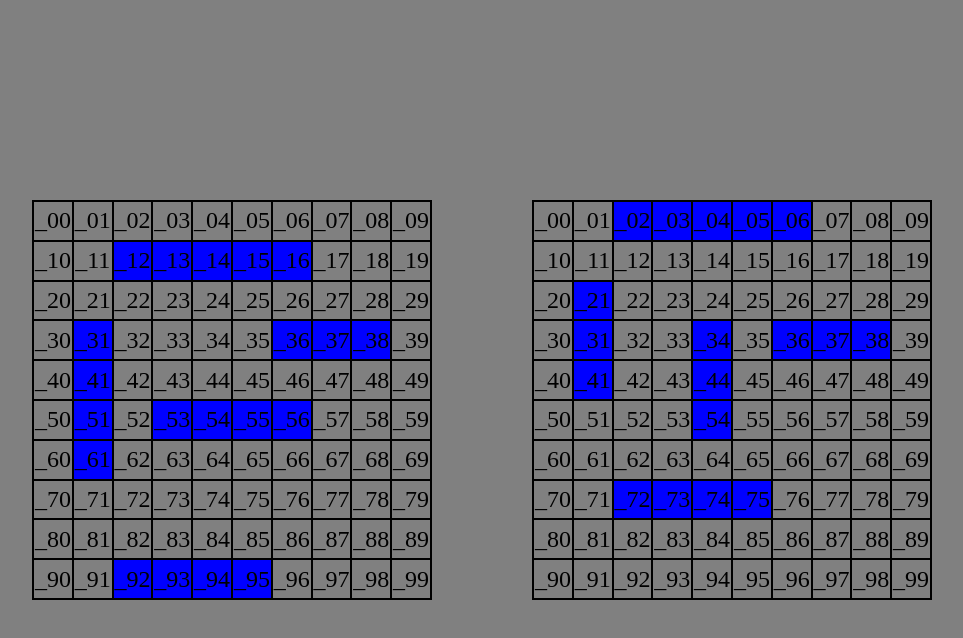
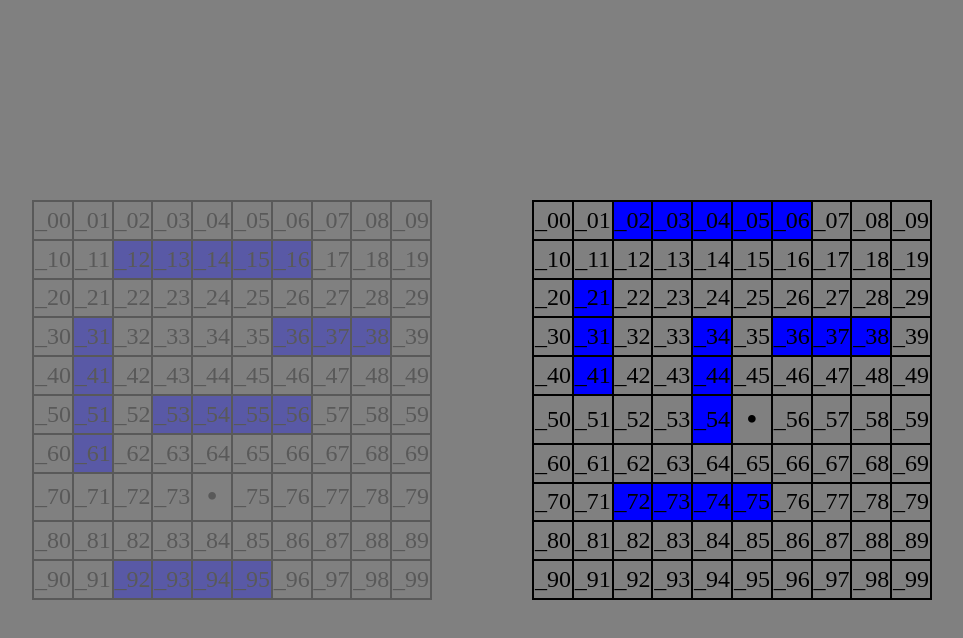
Before and after one commit to Agata10/Battleship, a website built with webpack: page src/index.html in a window 1280 px wide. Both pictures are taken after a click on the element 890 px from the left and 400 px from the top of the page. Shown: the whole page, without its empty margins (158-1121 px from the left). Built offline with nearby package versions, Linux system fonts and the light colour scheme.

Commit message:
Refactor the single player mode

```diff
--- a/src/index.js
+++ b/src/index.js
@@ -113,19 +113,6 @@ import { Ship, GameBoard, Player } from "./models";
 //   return [playerBoard, player1, compBoard, player2];
 // };
 
-// const checkWinner = (player1BoardHolder, player2BoardHolder, isGameOver) => {
-//   if (player2BoardHolder.isGameOver()) {
-//     console.log("player 2 lost!");
-//     isGameOver = true;
-//   }
-//   if (player1BoardHolder.isGameOver()) {
-//     console.log("player 1 lost!");
-//     isGameOver = true;
-//   }
-
-//   return isGameOver;
-// };
-
 // const changeTurn = (currentPlayer, player1, player2) => {
 //   return currentPlayer === player1 ? player2 : player1;
 // };
@@ -154,7 +141,6 @@ const createBoard = (board, size) => {
 const placeShips = (board, divBoard) => {
   const ships = board.getShips();
   ships.forEach((ship) => {
-    console.log(ship);
     for (let i = ship.start[0]; i <= ship.end[0]; i++) {
       for (let j = ship.start[1]; j <= ship.end[1]; j++) {
         const cell = divBoard.querySelector(`#_${i}${j}`);
@@ -164,16 +150,7 @@ const placeShips = (board, divBoard) => {
   });
 };
 
-const generateGame = () => {
-  const playerBoard = new GameBoard(10);
-  createBoard(playerBoardHolder, playerBoard.size);
-
-  const compBoard = new GameBoard(10);
-  createBoard(computerBoardHolder, compBoard.size);
-
-  const player = new Player(compBoard);
-  const compPlayer = new Player(playerBoard);
-
+const createShips = (playerBoard, compBoard) => {
   //player1
   playerBoard.addShip(playerBoard.createShip(5, [1, 2], [1, 6]));
   playerBoard.addShip(playerBoard.createShip(4, [3, 1], [6, 1]));
@@ -189,20 +166,95 @@ const generateGame = () => {
   compBoard.addShip(compBoard.createShip(3, [3, 6], [3, 8]));
   compBoard.addShip(compBoard.createShip(3, [3, 4], [5, 4]));
   placeShips(compBoard, computerBoardHolder);
+};
+
+const generateGame = () => {
+  const playerBoard = new GameBoard(10);
+  createBoard(playerBoardHolder, playerBoard.size);
+
+  const compBoard = new GameBoard(10);
+  createBoard(computerBoardHolder, compBoard.size);
+
+  const player = new Player(compBoard);
+  const compPlayer = new Player(playerBoard);
+
+  createShips(playerBoard, compBoard);
 
   return [player, playerBoard, compPlayer, compBoard];
 };
 
-const createShips = () => {};
+const checkWinner = (playerBoard, compBoard) => {
+  let isGameOver = false;
+  if (compBoard.isGameOver()) {
+    console.log("Computer lost!");
+    isGameOver = true;
+  }
+  if (playerBoard.isGameOver()) {
+    console.log("Player lost!");
+    isGameOver = true;
+  }
+
+  return isGameOver;
+};
 
 const singleModeGame = () => {
   chooseGameScreen.classList.remove("active");
   chooseGameScreen.classList.add("notActive");
   gameScreen.classList.add("active");
+  const [player, playerBoard, compPlayer, compBoard] = generateGame();
+  let currentPlayer = player;
+  let start = true;
+
+  const handleComputerTurn = () => {
+    computerBoardHolder.classList.add("disabled");
+    playerBoardHolder.classList.remove("disabled");
+    playerBoardHolder.removeEventListener("click", handlePlayerTurn);
+    const coordinates = playerBoard.randomAttack();
+    const x = coordinates[0];
+    const y = coordinates[1];
+    //compPlayer.attack(x, y);
+    const cell = playerBoardHolder.querySelector(`#_${x}${y}`);
+    const isAttacked = playerBoard.receiveAttack(x, y);
+    cell.textContent = "";
+    if (isAttacked) {
+      cell.classList.add("attacked");
+    } else {
+      cell.classList.add("not-attacked");
+    }
+    if (checkWinner(playerBoard, compBoard)) return;
+    currentPlayer = player;
+    setTimeout(() => {
+      playerBoardHolder.classList.add("disabled");
+      computerBoardHolder.classList.remove("disabled");
+      playerBoardHolder.addEventListener("click", handlePlayerTurn);
+    }, 0);
+  };
+
+  const handlePlayerTurn = (e) => {
+    if (checkWinner(playerBoard, compBoard)) return;
+    const coordinates = e.target.id.slice(1, 3);
+    const x = coordinates[0];
+    const y = coordinates[1];
+    start = false;
+    //player.attack(x, y);
+    const isAttacked = compBoard.receiveAttack(x, y);
+    //delete it later when appended ships:
+    e.target.textContent = "";
+    if (isAttacked) {
+      e.target.classList.add("attacked");
+    } else {
+      e.target.classList.add("not-attacked");
+    }
+    currentPlayer = compPlayer;
+    setTimeout(handleComputerTurn(), 300);
+  };
+
+  if (start) {
+    playerBoardHolder.classList.add("disabled");
+    computerBoardHolder.classList.remove("disabled");
+  }
+  computerBoardHolder.addEventListener("click", handlePlayerTurn);
 };
 
-chooseGameScreen.classList.remove("active");
-chooseGameScreen.classList.add("notActive");
-gameScreen.classList.add("active");
-const [player, playerBoard, compPlayer, compBoard] = generateGame();
+singleModeGame();
 //singleModeBtn.addEventListener("click", singleModeGame);
--- a/src/models.js
+++ b/src/models.js
@@ -23,7 +23,8 @@ export class Ship {
 export class GameBoard {
   constructor(size) {
     this.ships = [];
-    this.missedCoordinated = [];
+    this.missedCoordinates = [];
+    this.hitCoordinates = [];
     this.size = size;
   }
 
@@ -48,17 +49,21 @@ export class GameBoard {
       outer: for (let i = s.start[0]; i <= s.end[0]; i++) {
         for (let j = s.start[1]; j <= s.end[1]; j++) {
           if (i == x && j == y) {
-            s.ship.hit();
-            s.ship.isShipSunk();
+            s.hit();
+            s.isShipSunk();
             isAttacked = true;
             break outer;
           }
         }
       }
-      if (isAttacked) return;
+      if (isAttacked) {
+        this.hitCoordinates.push([x, y]);
+        return;
+      }
     });
+    console.log(isAttacked + " was attacked");
     if (!isAttacked) {
-      this.missedCoordinated.push([x, y]);
+      this.missedCoordinates.push([x, y]);
     }
     // console.log(this.missedCoordinated);
 
@@ -67,9 +72,9 @@ export class GameBoard {
 
   isGameOver() {
     let count = 0;
-    this.ships.forEach((obj) => {
-      if (obj.ship.isSunk === true) {
-        console.log(obj.ship.isSunk);
+    this.ships.forEach((ship) => {
+      if (ship.isSunk === true) {
+        console.log(ship.isSunk);
         count++;
       }
     });
@@ -81,21 +86,27 @@ export class GameBoard {
   }
 
   getMissedCoordinates() {
-    return this.missedCoordinated;
+    return this.missedCoordinates;
+  }
+
+  getHitCoordinates() {
+    return this.hitCoordinates;
   }
 
   randomAttack() {
-    let x = Math.floor(Math.random() * this.size);
-    let y = Math.floor(Math.random() * this.size);
+    let x;
+    let y;
     const allMissedCoord = this.getMissedCoordinates();
-    allMissedCoord.forEach((coord) => {
-      if (coord.x === x && coord.y === y) {
-        console.log(`Cant hit again at ${x} and ${y}`);
-        x = Math.floor(Math.random() * this.size);
-        y = Math.floor(Math.random() * this.size);
-      }
-    });
-    console.log(`Hit at ${x} and ${y}`);
+    const allHitCoord = this.getHitCoordinates();
+    const allCoords = [...allMissedCoord, ...allHitCoord];
+    console.log(allMissedCoord);
+    console.log(allHitCoord);
+    do {
+      x = Math.floor(Math.random() * this.size);
+      y = Math.floor(Math.random() * this.size);
+      console.log("Can\t hit at " + x + y);
+    } while (allCoords.some((coord) => coord[0] === x && coord[1] === y));
+    console.log(`Computer hit at x: ${x} and y: ${y}`);
     return [x, y];
   }
 }
@@ -107,9 +118,9 @@ export class Player {
 
   attack(x, y) {
     if (this.enemyGameBoard.receiveAttack(x, y)) {
-      console.log(`Hit the ${x} and ${y}`);
+      console.log(`Hit the x:${x} and y:${y}`);
     } else {
-      console.log(`Missed by hitting ${x} and ${y}`);
+      console.log(`Missed by hitting x:${x} and y:${y}`);
     }
   }
 }
--- a/src/style.css
+++ b/src/style.css
@@ -76,6 +76,17 @@ body {
     background-color: blue;
 }
 
+.attacked::before {
+    content: "X";
+    color: red;
+}
+
+.not-attacked::before {
+    content: "•";
+    font-size: 2rem;
+    color: black;
+}
+
 .disabled {
     opacity: 0.3;
     cursor: default !important;
```
